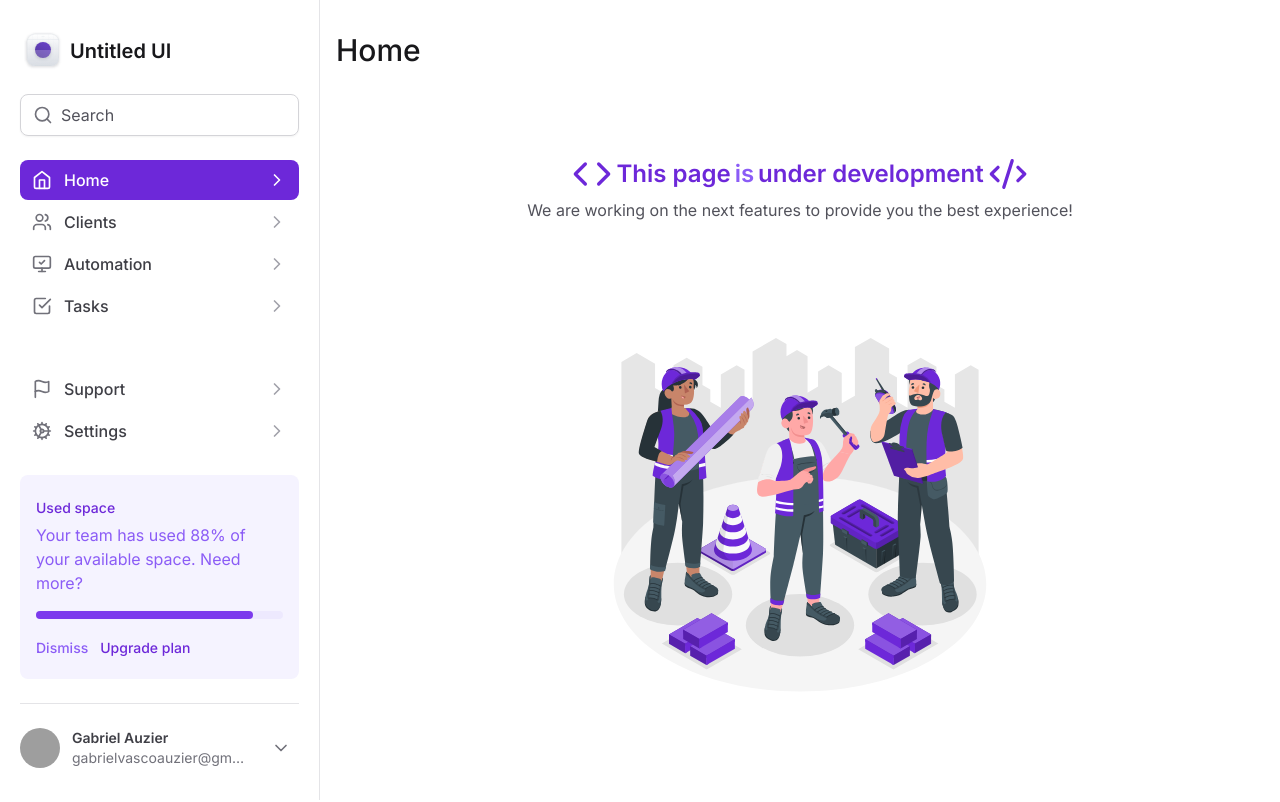
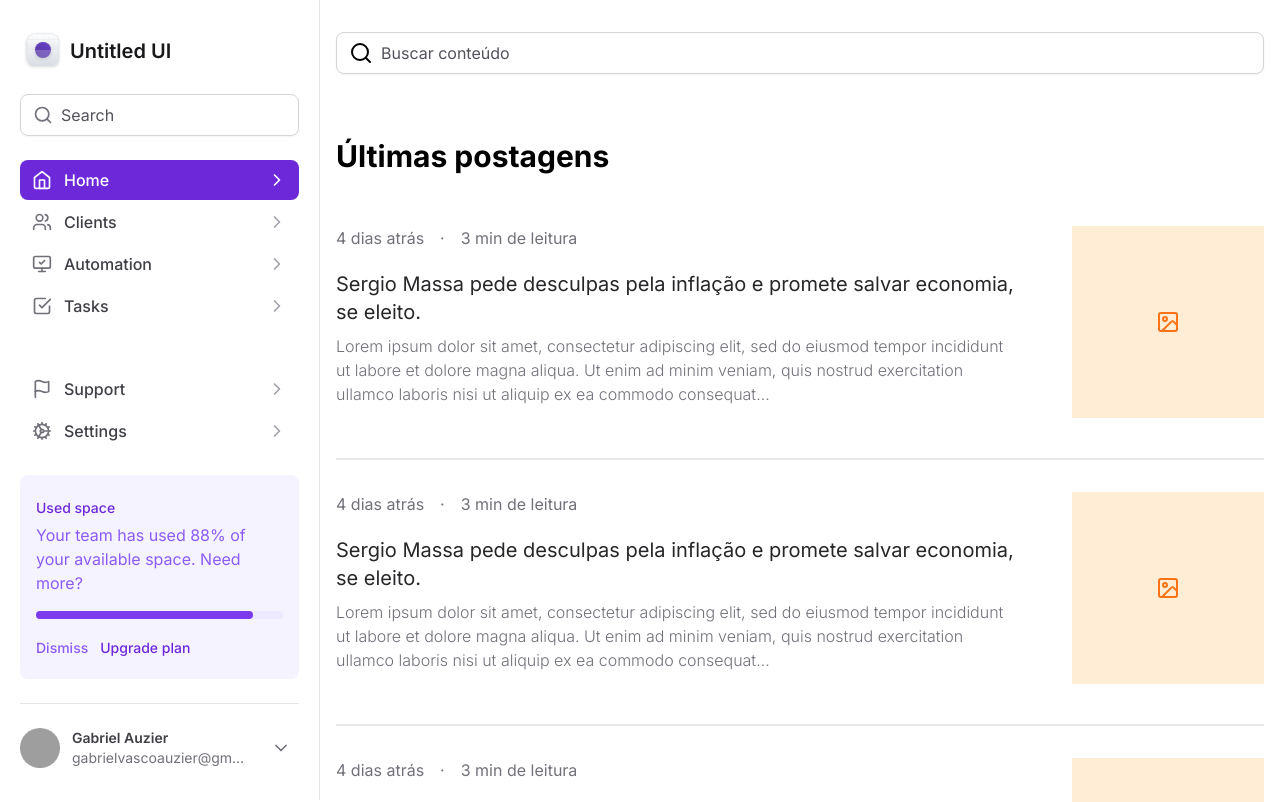
Before and after one commit to gabrielauzier/opiniao-amazonia-blog, a Next.js app: page / in a window 1280 px wide. Shown: the top 802 px of the page. Built offline with nearby package versions, Linux system fonts and the light colour scheme; grey boxes are pictures that could not be loaded.

Commit message:
feat: add posts list

```diff
--- a/src/app/page.tsx
+++ b/src/app/page.tsx
@@ -1,10 +1,30 @@
-import { InDevelopment } from './in-development'
+import { Input } from '@/presentation/components/Form/Input'
+import { PostPreview } from '@/presentation/components/Posts/PostPreview'
+import { Search } from 'lucide-react'
 
 export default function Home() {
   return (
-    <>
-      <h1 className="text-3xl font-medium text-zinc-900">Home</h1>
-      <InDevelopment />
-    </>
+    <div>
+      <Input.Root>
+        <Input.Prefix>
+          <Search />
+        </Input.Prefix>
+        <Input.Control placeholder="Buscar conteúdo" />
+      </Input.Root>
+      <div className="mt-16 pb-8">
+        <h1 className="mb-5 text-3xl font-bold">Últimas postagens</h1>
+
+        <div className="flex flex-col gap-8 divide-y-2">
+          <PostPreview />
+          <PostPreview />
+          <PostPreview />
+          <PostPreview />
+          <PostPreview />
+          <PostPreview />
+          <PostPreview />
+          <PostPreview />
+        </div>
+      </div>
+    </div>
   )
 }
```
